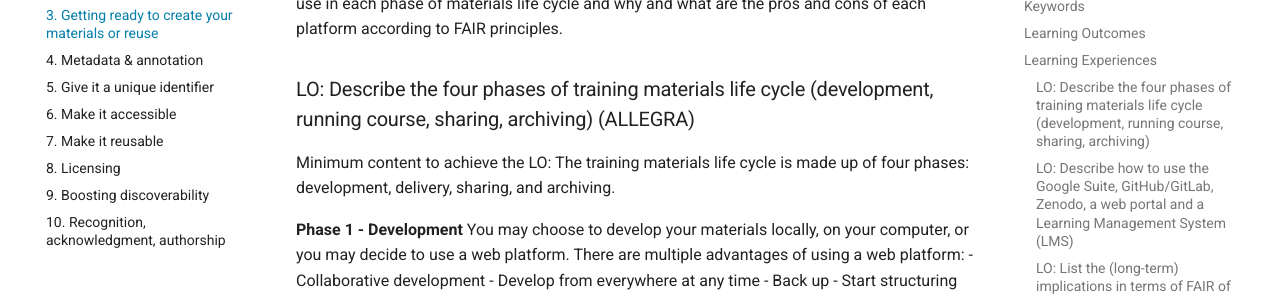
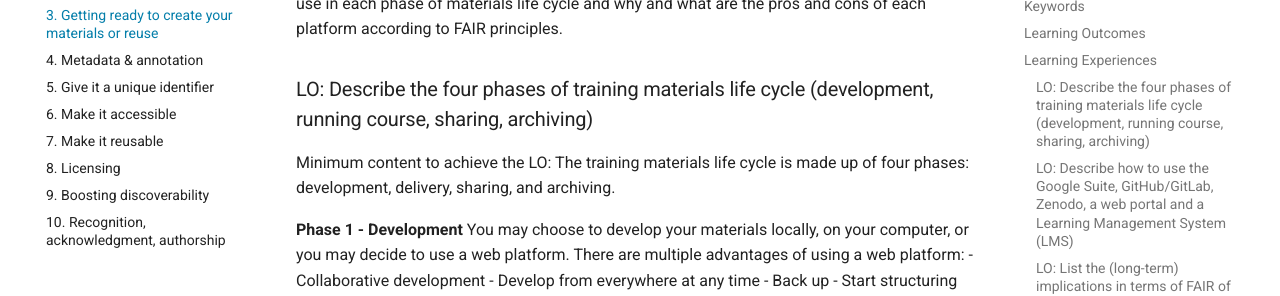
Before and after one commit to elixir-europe-training/ELIXIR-TrP-FAIR-training-handbook, an MkDocs documentation site: the page built from docs/chapters/chapter_03.md, in a window 1280 px wide and 900 px high, scrolled down 3671 px. Shown: the part 183-479 px from the top of the window. Built offline with MkDocs 1.6.1 and Material for MkDocs 9.7.7, drawn with Linux system fonts in a browser that asks for light colours; comment, search, counter and statistics services are not loaded.

Commit message:
Chapter 3 Changes before biohackathon fix

```diff
--- a/docs/chapters/chapter_03.md
+++ b/docs/chapters/chapter_03.md
@@ -99,7 +99,7 @@ For example,
 Here, we will describe a few platforms that can be used to host and share your materials in all four phases of their life cycle (development, delivery, sharing, and archiving),  thus ensuring a higher degree of FAIRness.
 The platforms we will discuss are: Google Suite, GitHub and GitLab, Zenodo, Learning Management systems. We chose them as they are free, they include different features, and they are very commonly used in training. We will see which platforms are better to use in each phase of materials life cycle and why and what are the pros and cons of each platform according to FAIR principles.
 
-### LO: Describe the four phases of training materials life cycle (development, running course, sharing, archiving) (ALLEGRA)
+### LO: Describe the four phases of training materials life cycle (development, running course, sharing, archiving)
 
 Minimum content to achieve the LO:
 The training materials life cycle is made up of four phases: development, delivery, sharing, and archiving.
```
